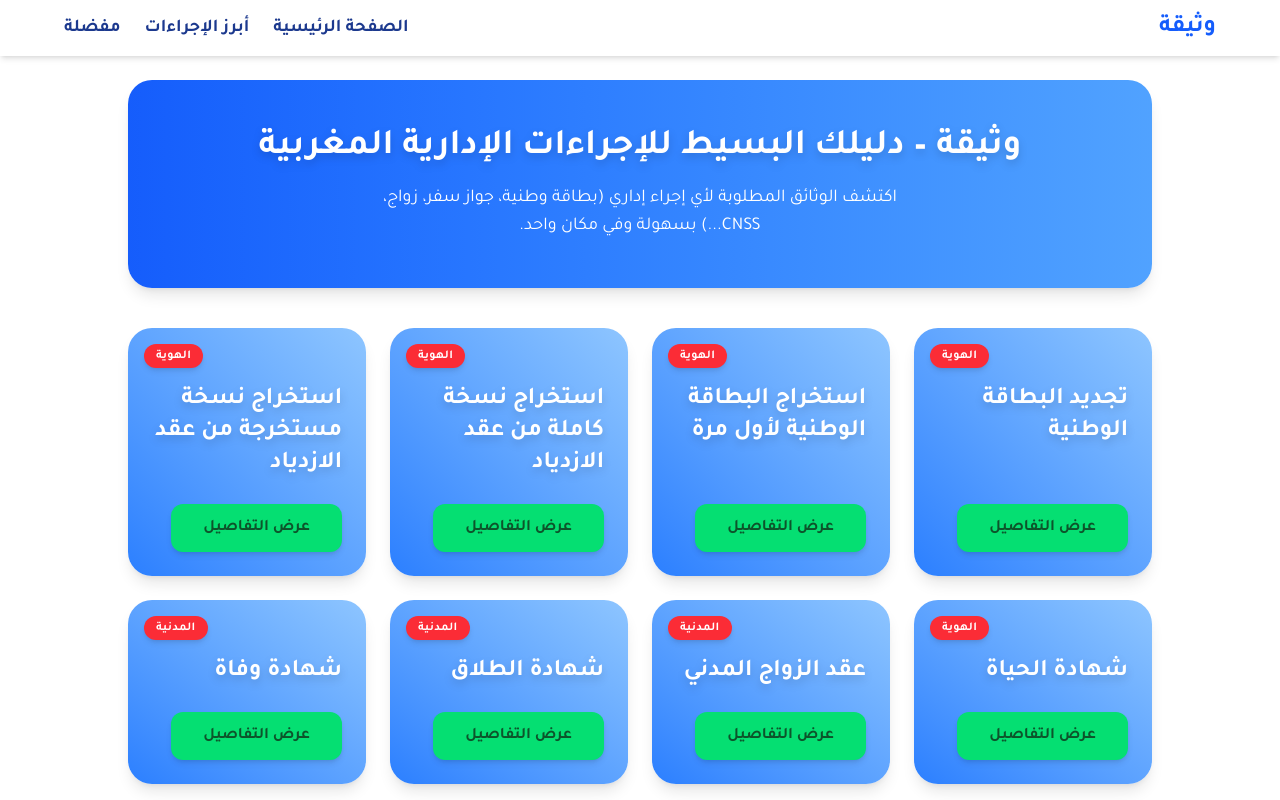
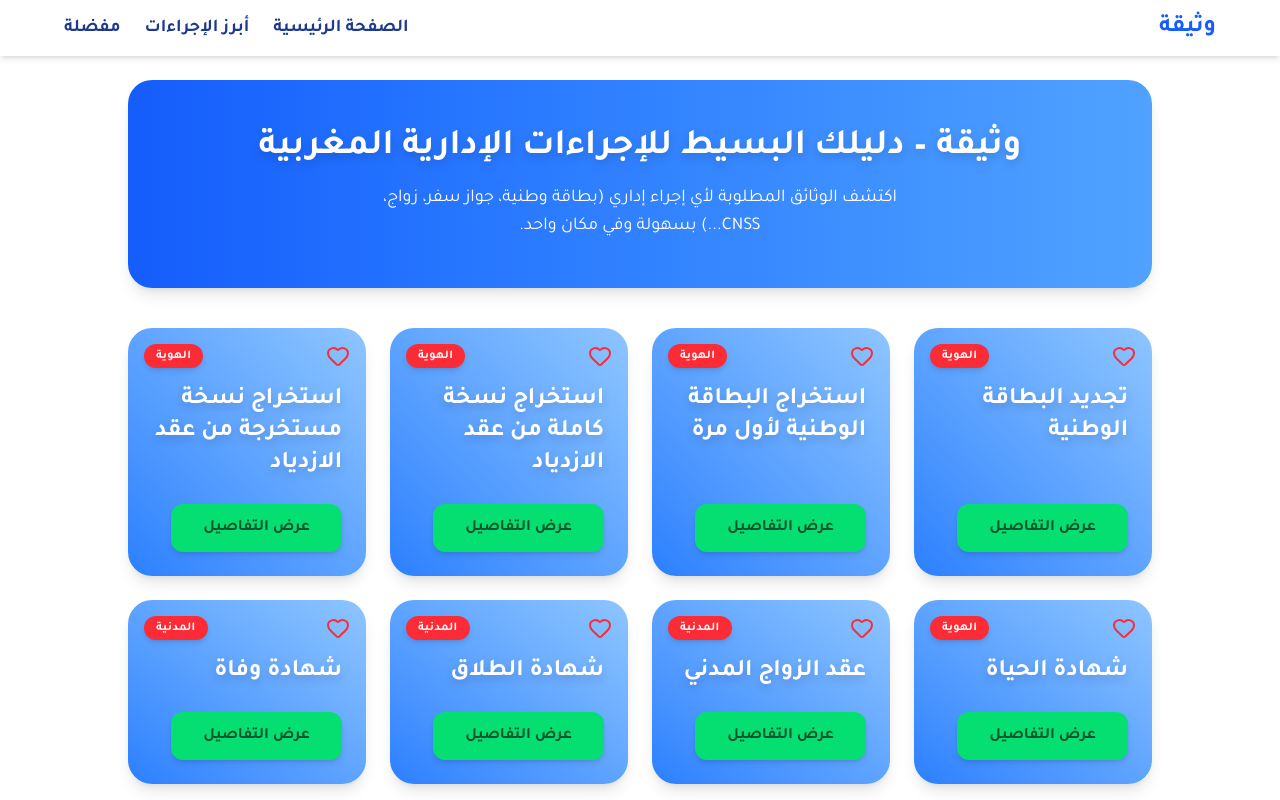
Before and after one commit to Ahmed-rbr/wati9a, a React (Vite) app: page / in a window 1280 px wide. Shown: the top 800 px of the page. Built offline with nearby package versions, Linux system fonts and the light colour scheme.

Commit message:
search by categorie favorites page

```diff
--- a/src/components/Card.jsx
+++ b/src/components/Card.jsx
@@ -1,12 +1,19 @@
 import React from "react";
 import { Link } from "react-router-dom";
+import { Heart } from "lucide-react";
 
-const Card = ({ title, category, id }) => {
+const Card = ({ title, onClick, favo, category, id }) => {
   return (
     <div className="relative flex flex-col justify-between p-6 rounded-3xl bg-gradient-to-tr from-blue-500 to-blue-300 shadow-lg hover:shadow-2xl transition-shadow duration-300 ease-in-out">
       <span className="absolute top-4 left-4 bg-red-500 text-white text-xs font-semibold px-3 py-1 rounded-full shadow-md uppercase tracking-wide">
         {category}
       </span>
+      <Heart
+        onClick={onClick}
+        className={`w-6 h-6 absolute top-4 right-4 ${
+          favo ? "fill-red-500" : ""
+        } text-red-500 cursor-pointer transition-transform duration-200 hover:scale-110`}
+      />
 
       <h2 className="mt-8 mb-6 text-white text-2xl font-extrabold drop-shadow-lg">
         {title}
--- a/src/components/Search.jsx
+++ b/src/components/Search.jsx
@@ -1,18 +1,37 @@
 import React from "react";
 
-const Search = ({ onChange, value, onClick }) => {
+const Search = ({
+  onChange,
+  value,
+  onClick,
+  onCategoryChange,
+  categoryValue,
+}) => {
   return (
-    <div className="flex justify-center items-center gap-4 max-w-md mx-auto my-8 px-4">
+    <div className="flex flex-col sm:flex-row justify-center items-center gap-4 max-w-2xl mx-auto my-8 px-4">
       <input
         type="text"
         value={value}
         placeholder="ابحث عن إجراء..."
         onChange={onChange}
-        className="flex-grow rounded-xl border border-blue-300 px-4 py-3 text-lg focus:outline-none focus:ring-2 focus:ring-blue-400 transition"
+        className="flex-grow rounded-xl border border-blue-300 px-4 py-3 text-lg focus:outline-none focus:ring-2 focus:ring-blue-400 transition w-full sm:w-auto"
       />
+
+      <select
+        value={categoryValue}
+        onChange={onCategoryChange}
+        className="rounded-xl border border-blue-300 px-4 py-3 text-lg bg-white focus:outline-none focus:ring-2 focus:ring-blue-400 transition w-full sm:w-auto"
+      >
+        <option value="">جميع الفئات</option>
+        <option value="الهوية">الهوية</option>
+        <option value="الزواج">الزواج</option>
+        <option value="CNSS">CNSS</option>
+        <option value="السكن">السكن</option>
+      </select>
+
       <button
         onClick={onClick}
-        className="bg-blue-500 text-white font-bold rounded-2xl px-8 py-3 text-lg hover:bg-blue-700 hover:scale-105 transition-transform duration-200 shadow-md"
+        className="bg-blue-500 text-white font-bold rounded-2xl px-6 py-3 text-lg hover:bg-blue-700 hover:scale-105 transition-transform duration-200 shadow-md w-full sm:w-auto"
       >
         مسح البحث
       </button>
--- a/src/pages/Fav.jsx
+++ b/src/pages/Fav.jsx
@@ -1,11 +1,47 @@
-import React from "react";
+import React, { useState } from "react";
+import { Procedures } from "../data/Procedures";
+import Card from "../components/Card";
+
 const Fav = () => {
+  const [favs, setFavs] = useState(() => {
+    return JSON.parse(localStorage.getItem("favo")) || [];
+  });
+
+  const handleFavo = (id) => {
+    const updated = favs.includes(id)
+      ? favs.filter((fid) => fid !== id)
+      : [...favs, id];
+    setFavs(updated);
+    localStorage.setItem("favo", JSON.stringify(updated));
+  };
+
+  const favProcedures = Procedures.filter((p) => favs.includes(p.id));
+
   return (
-    <div className="flex flex-col justify-center items-center m-auto w-4/5">
-      <h1 className=" font-medium text-2xl w-3/5 mt-8 ">
-        كل ما تحتاجه لفهم الوثائق الإدارية في المغرب اكتشف المتطلبات لأي وثيقة
-        رسمية بطريقة سهلة وواضحة
-      </h1>
+    <div className="flex flex-col items-center w-full px-4 py-6">
+      <div className="w-full max-w-6xl">
+        <h1 className="text-2xl font-bold text-blue-900 text-center mb-8">
+          📌 المفضلة
+        </h1>
+        <div className="grid gap-6 sm:grid-cols-1 md:grid-cols-2 lg:grid-cols-3">
+          {favProcedures.length > 0 ? (
+            favProcedures.map((procedure) => (
+              <Card
+                key={procedure.id}
+                category={procedure.category}
+                title={procedure.title}
+                id={procedure.id}
+                favo={true}
+                onClick={() => handleFavo(procedure.id)}
+              />
+            ))
+          ) : (
+            <p className="text-center col-span-full text-gray-500 text-lg">
+              لا توجد إجراءات مضافة إلى المفضلة بعد.
+            </p>
+          )}
+        </div>
+      </div>
     </div>
   );
 };
--- a/src/pages/Home.jsx
+++ b/src/pages/Home.jsx
@@ -1,11 +1,24 @@
-import React from "react";
-import Search from "../components/Search";
+import React, { useState } from "react";
 import { Procedures } from "../data/Procedures";
 import Card from "../components/Card";
 import { Link } from "react-router-dom";
+
 const Home = () => {
+  const [favs, setFavs] = useState(() => {
+    return JSON.parse(localStorage.getItem("favo")) || [];
+  });
+
+  const handleFavo = (id) => {
+    const updated = favs.includes(id)
+      ? favs.filter((fid) => fid !== id)
+      : [...favs, id];
+
+    setFavs(updated);
+    localStorage.setItem("favo", JSON.stringify(updated));
+  };
+
   return (
-    <div className="flex flex-col  mt-6 justify-center items-center m-auto w-4/5">
+    <div className="flex flex-col mt-6 justify-center items-center m-auto w-4/5">
       <div className="w-full bg-gradient-to-r from-blue-600 to-blue-400 py-12 mb-10 rounded-3xl shadow-lg text-center text-white">
         <h1 className="text-4xl font-extrabold mb-4 drop-shadow-lg">
           وثيقة – دليلك البسيط للإجراءات الإدارية المغربية
@@ -23,6 +36,8 @@
             category={procedure.category}
             title={procedure.title}
             id={procedure.id}
+            favo={favs.includes(procedure.id)}
+            onClick={() => handleFavo(procedure.id)}
           />
         ))}
       </div>
--- a/src/pages/ProceduresAll.jsx
+++ b/src/pages/ProceduresAll.jsx
@@ -5,24 +5,46 @@
 
 const ProceduresAll = () => {
   const [searchTerm, setSearchTerm] = useState("");
+  const [category, setCategory] = useState("");
+  const handleCategoryChange = (e) => {
+    setCategory(e.target.value);
+  };
+
+  const [favs, setFavs] = useState(() => {
+    return JSON.parse(localStorage.getItem("favo")) || [];
+  });
 
   const handleSearch = (e) => {
     setSearchTerm(e.target.value.toLowerCase().trim());
   };
 
-  const filteredProcedures = Procedures.filter((procedure) =>
-    procedure.title.toLowerCase().includes(searchTerm)
-  );
+  const handleFavo = (id) => {
+    const updated = favs.includes(id)
+      ? favs.filter((fid) => fid !== id)
+      : [...favs, id];
+
+    setFavs(updated);
+    localStorage.setItem("favo", JSON.stringify(updated));
+  };
+
+  const filteredProcedures = Procedures.filter((procedure) => {
+    const matchesText = procedure.title.toLowerCase().includes(searchTerm);
+    const matchesCategory = category ? procedure.category === category : true;
+    return matchesText && matchesCategory;
+  });
 
   return (
     <div className="flex flex-col items-center w-full px-4 py-6">
       <div className="w-full max-w-6xl">
         <Search
           value={searchTerm}
+          onChange={handleSearch}
           onClick={() => {
             setSearchTerm("");
+            setCategory("");
           }}
-          onChange={handleSearch}
+          onCategoryChange={handleCategoryChange}
+          categoryValue={category}
         />
 
         <div className="grid gap-6 mt-12 sm:grid-cols-1 md:grid-cols-2 lg:grid-cols-3">
@@ -33,6 +55,8 @@
                 category={procedure.category}
                 title={procedure.title}
                 id={procedure.id}
+                favo={favs.includes(procedure.id)}
+                onClick={() => handleFavo(procedure.id)}
               />
             ))
           ) : (
```
